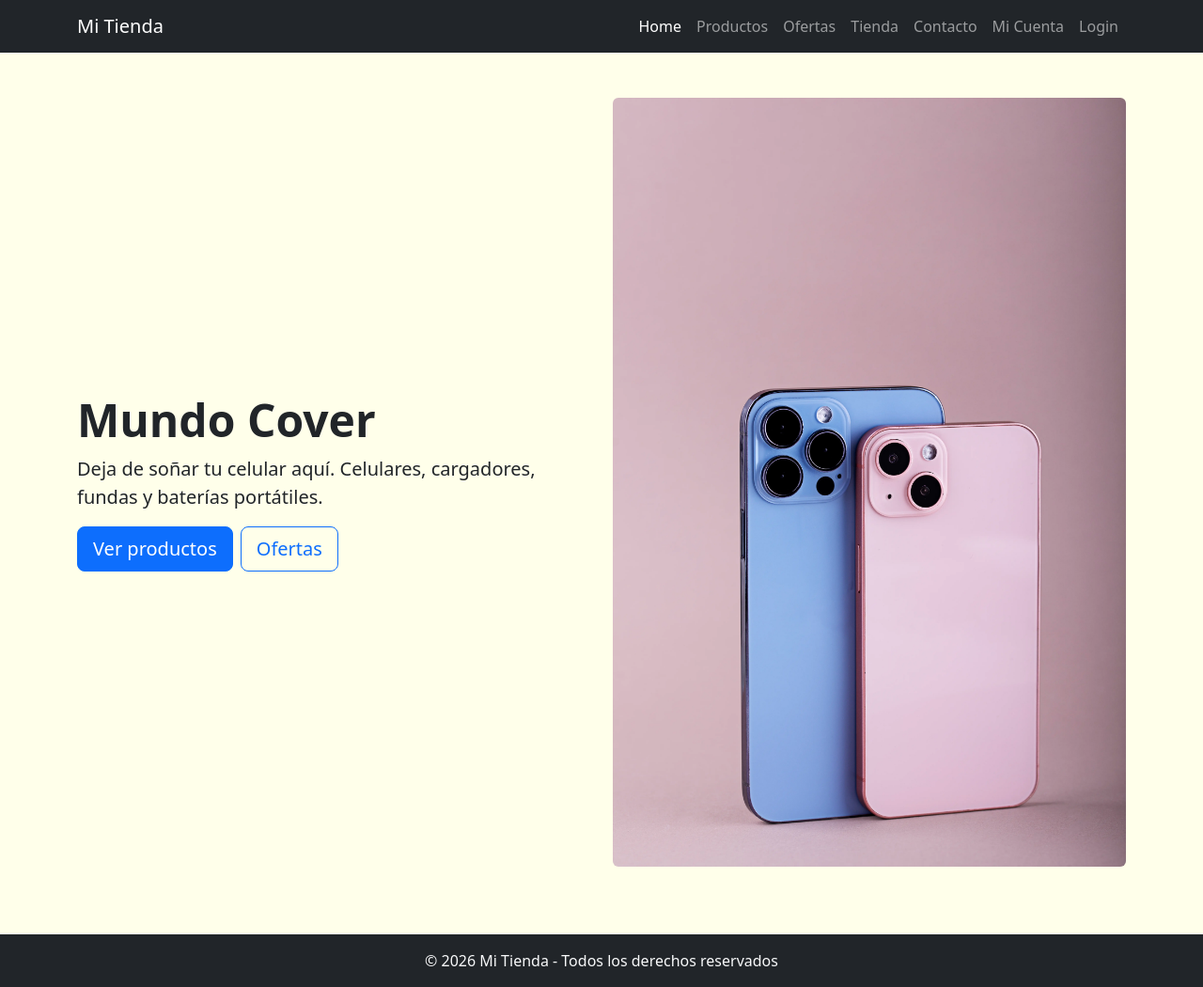
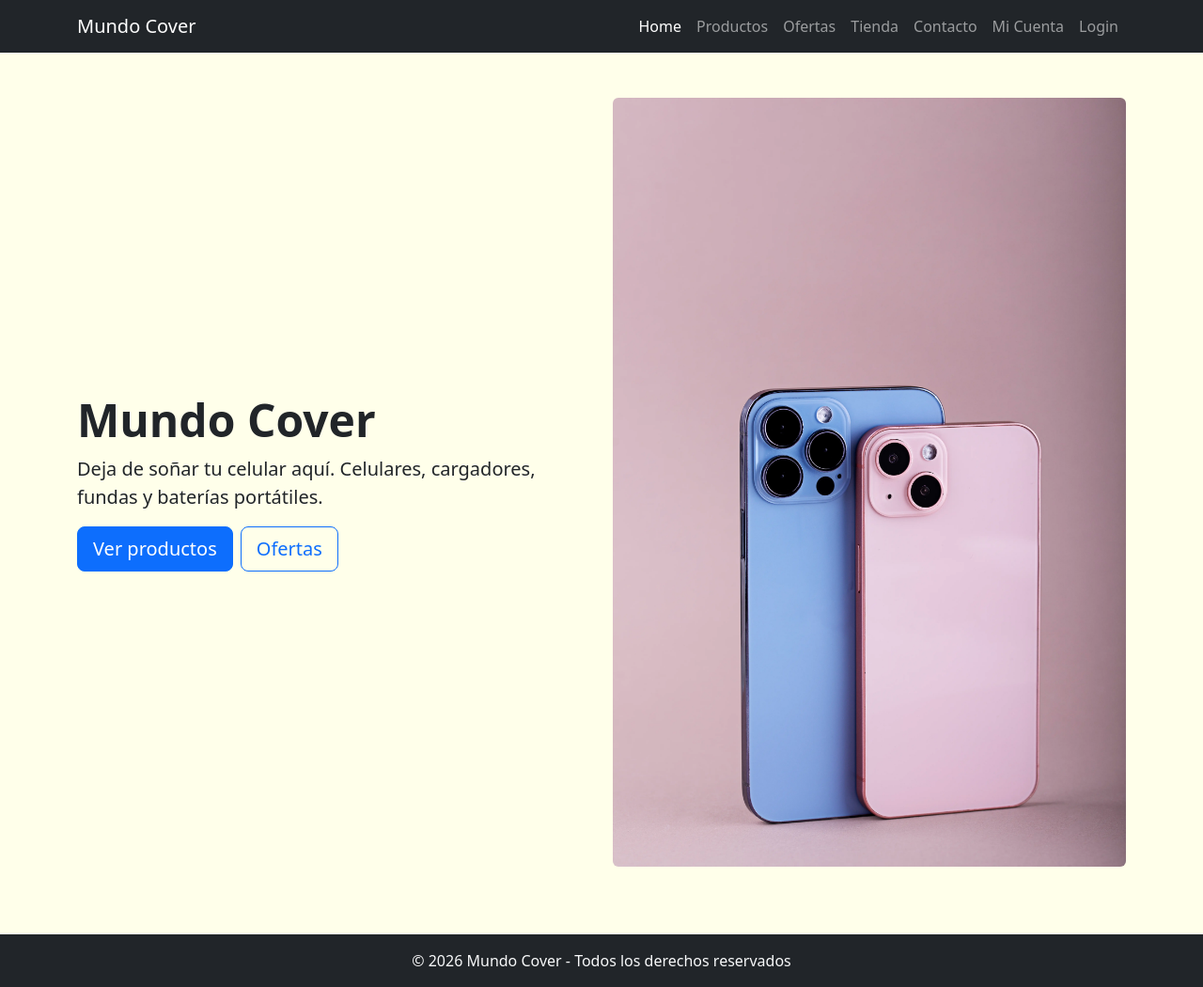
Before and after one commit to saraOS26/tienda-angular-mundo-cover-pc2, an Angular app: page / in a window 1280 px wide. Shown: the whole page at 94% size. Built offline with nearby package versions, Linux system fonts and the light colour scheme.

Commit message:
Nombre de la tienda Mundo Cover

```diff
--- a/src/app/components/footer/footer.html
+++ b/src/app/components/footer/footer.html
@@ -1,3 +1,3 @@
 <footer class="bg-dark text-light text-center py-3 mt-5">
-  <p class="mb-0">© 2026 Mi Tienda - Todos los derechos reservados</p>
+  <p class="mb-0">© 2026 Mundo Cover - Todos los derechos reservados</p>
 </footer>
--- a/src/app/components/navbar/navbar.html
+++ b/src/app/components/navbar/navbar.html
@@ -1,6 +1,6 @@
 <nav class="navbar navbar-expand-lg navbar-dark bg-dark">
   <div class="container">
-    <a class="navbar-brand" routerLink="/">Mi Tienda</a>
+   <a class="navbar-brand" routerLink="/">Mundo Cover</a>
     <button class="navbar-toggler" type="button" data-bs-toggle="collapse" data-bs-target="#menu">
       <span class="navbar-toggler-icon"></span>
     </button>
```
